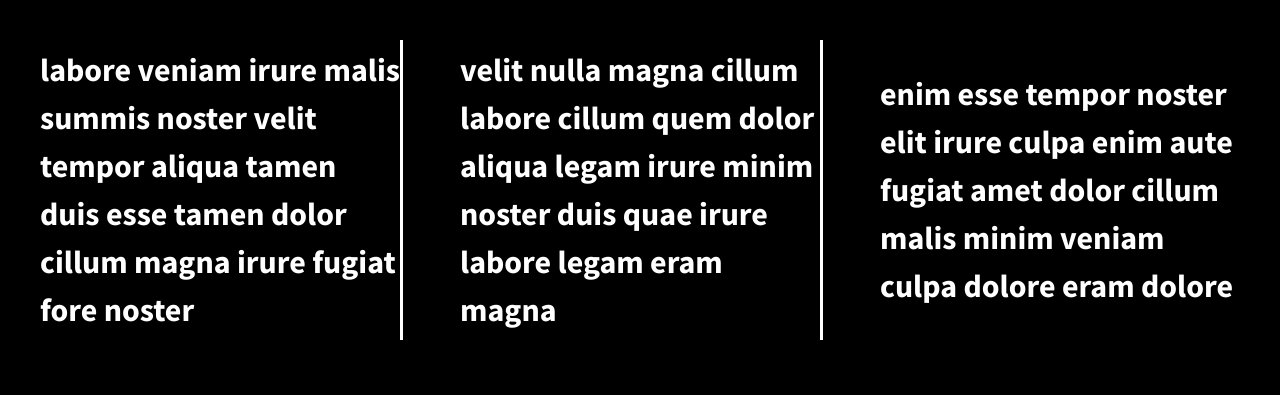
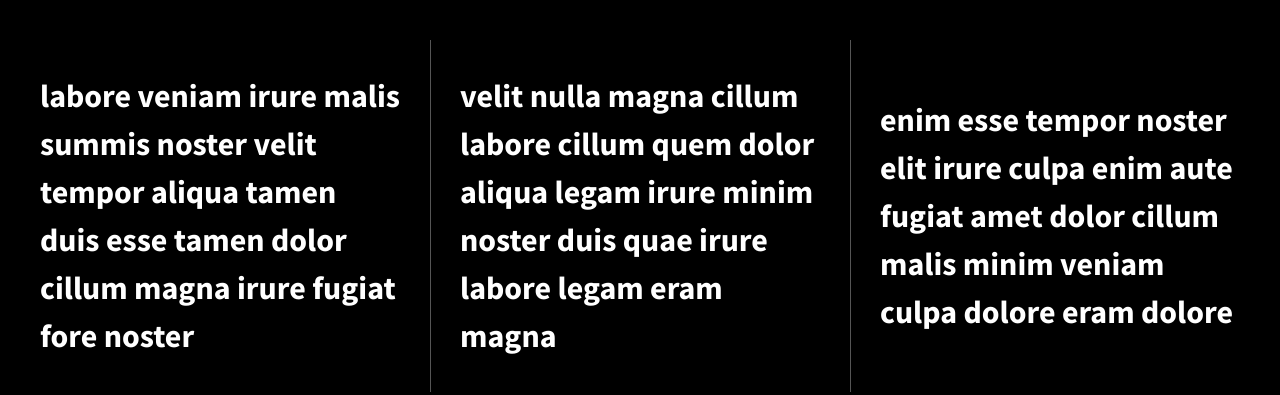
Before and after one commit to Usedtofarm/real-life, a plain HTML site: page index.html in a window 1280 px wide. Drawn offline with nearby package versions, Linux system fonts and the light colour scheme.

Commit message:
correct errors

```diff
--- a/css/main.css
+++ b/css/main.css
@@ -99,6 +99,7 @@ textarea {
 html {
   background-color: black;
   height: 100%;
+  width: 100%;
 }
 
 body {
@@ -108,20 +109,17 @@ body {
   height: 100%;
 }
 
-.div-1, .div-2 {
-  border-right: 0.1em solid white;
-}
-
 .wrapper {
   /*add display:flex and set justify-content to space-between*/
   font-weight: 700;
   display: flex;
+  flex-flow: row wrap;
   justify-content: space-between;
+  align-items: center;
 }
 
 .div-1, .div-2, .div-3 {
   /*give the divs a width of 30%, add display:flex, set justify-content and align-items to center*/
-  width: 30%;
   display: flex;
   justify-content: center;
   align-items: center;
@@ -129,7 +127,7 @@ body {
   line-height: 1.5em;
   font-size: 1.6em;
   background-color: black;
-  height: 300px;
+  height: auto;
 }
 
 
@@ -214,6 +212,17 @@ body {
    These examples override the primary ('mobile first') styles.
    Modify as content requires.
    ========================================================================== */
+   @media all and (min-width: 1200px) {
+     .div-1, .div-2, .div-3 {
+       flex-basis: 30%;
+     }
+
+     .div-1, .div-2 {
+       border-right: 1px solid #555;
+       padding-right: 30px;
+     }
+
+   }
 
 @media print,
        (-webkit-min-device-pixel-ratio: 1.25),
```
